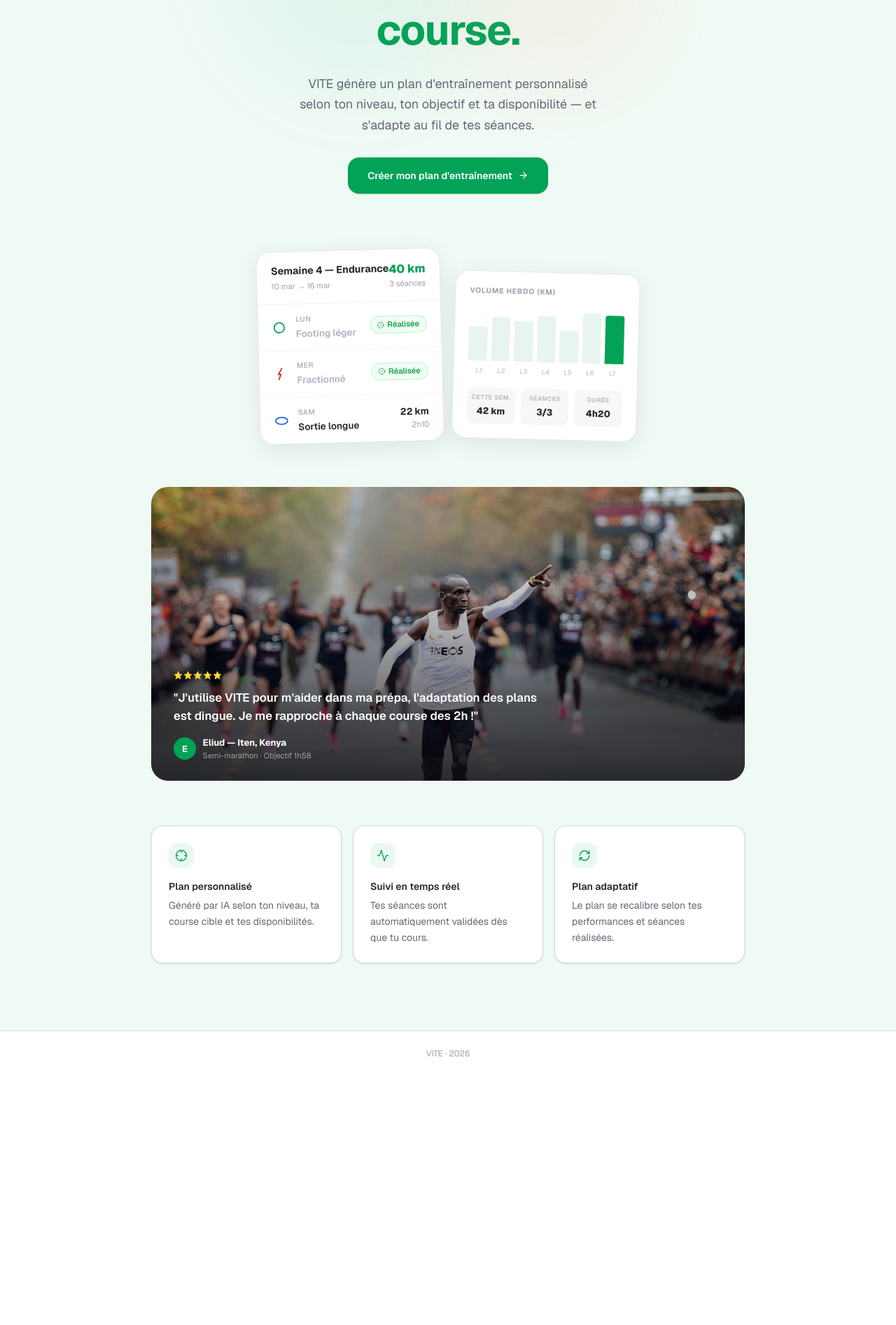
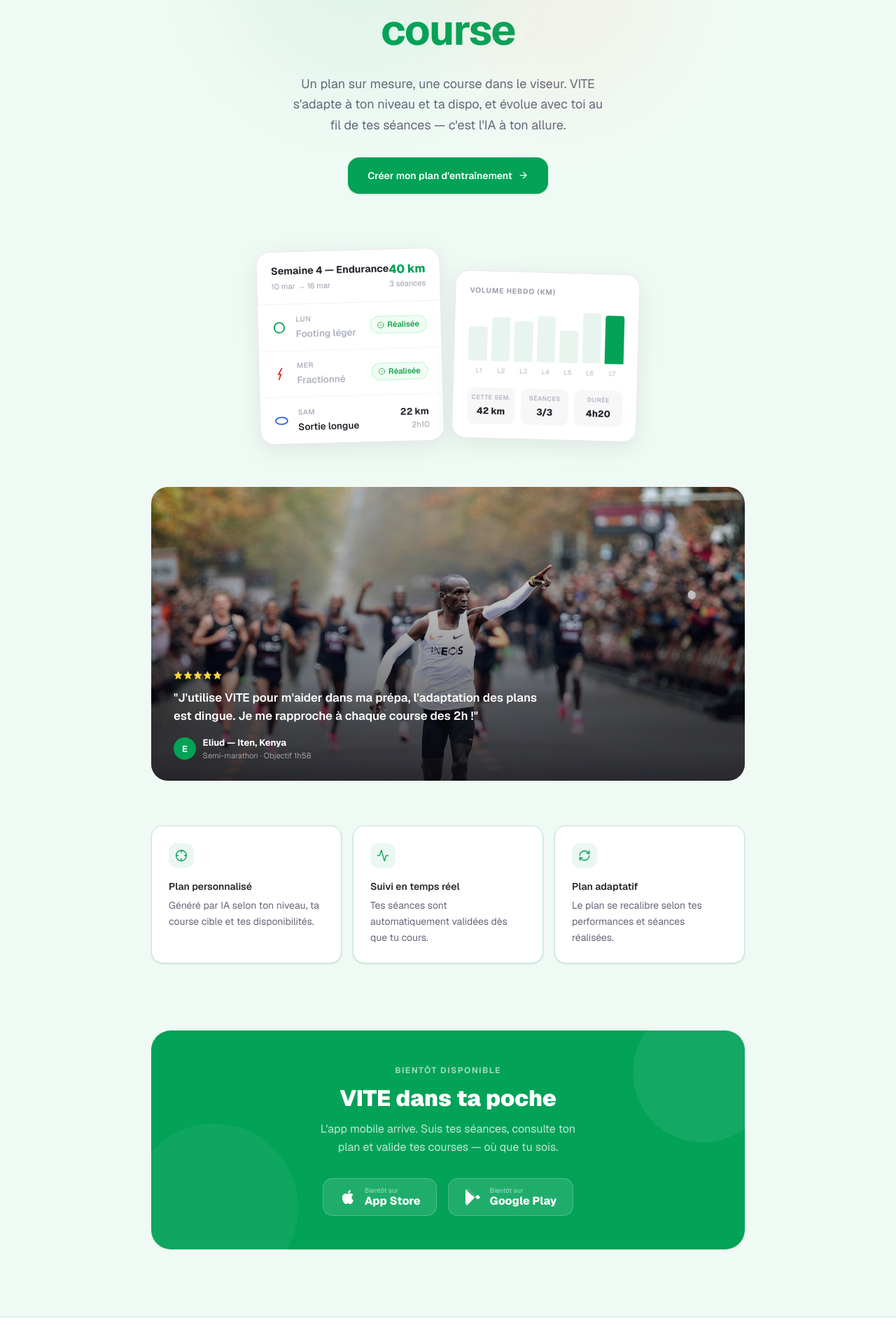
Before and after one commit to alexrieupeyrout-beep/running-app, a Next.js app: page / in a window 1280 px wide. Shown: the part 326-2220 px from the top of the page at 70% size. Before the commit the page ends 1864 px from the top, so only its background shows below. Built offline with nearby package versions, Linux system fonts and the light colour scheme.

Commit message:
landing : nouveau wording hero + section app mobile
- titre hero : "Prépare ta prochaine course"
- wording : "l'IA à ton allure"
- section "VITE dans ta poche" avec badges App Store / Google Play

Co-Authored-By: Claude Sonnet 4.6 <noreply@anthropic.com>

```diff
--- a/app/page.tsx
+++ b/app/page.tsx
@@ -144,12 +144,11 @@ export default function Home() {
 
           <h1 className="text-5xl sm:text-6xl font-bold text-[#282830] tracking-tight leading-tight max-w-2xl">
             Prépare ta prochaine{" "}
-            <span className="text-[#02A257]">course.</span>
+            <span className="text-[#02A257]">course</span>
           </h1>
 
           <p className="text-[#656779] text-lg max-w-md leading-relaxed">
-            VITE génère un plan d'entraînement personnalisé selon ton niveau,
-            ton objectif et ta disponibilité — et s'adapte au fil de tes séances.
+            Un plan sur mesure, une course dans le viseur. VITE s'adapte à ton niveau et ta dispo, et évolue avec toi au fil de tes séances — c'est l'IA à ton allure.
           </p>
 
           <Link
@@ -220,6 +219,47 @@ export default function Home() {
         </div>
       </div>
 
+      {/* App CTA */}
+      <div className="max-w-4xl mx-auto px-6 pb-24">
+        <div style={{ background: "#02A257", borderRadius: "28px", padding: "3rem 2.5rem", textAlign: "center", position: "relative", overflow: "hidden" }}>
+          {/* Blobs déco */}
+          <div style={{ position: "absolute", top: "-40px", right: "-40px", width: "200px", height: "200px", borderRadius: "50%", background: "rgba(255,255,255,0.07)" }} />
+          <div style={{ position: "absolute", bottom: "-60px", left: "-30px", width: "240px", height: "240px", borderRadius: "50%", background: "rgba(255,255,255,0.05)" }} />
+
+          <div style={{ position: "relative", zIndex: 1 }}>
+            <div style={{ fontSize: "0.75rem", fontWeight: "700", color: "rgba(255,255,255,0.6)", textTransform: "uppercase", letterSpacing: "0.12em", marginBottom: "0.75rem" }}>Bientôt disponible</div>
+            <h2 style={{ fontSize: "2rem", fontWeight: "900", color: "white", marginBottom: "0.75rem", lineHeight: 1.2 }}>
+              VITE dans ta poche
+            </h2>
+            <p style={{ fontSize: "1rem", color: "rgba(255,255,255,0.75)", maxWidth: "380px", margin: "0 auto 2rem", lineHeight: 1.6 }}>
+              L'app mobile arrive. Suis tes séances, consulte ton plan et valide tes courses — où que tu sois.
+            </p>
+            <div style={{ display: "flex", justifyContent: "center", gap: "1rem", flexWrap: "wrap" }}>
+              {/* App Store */}
+              <div style={{ display: "flex", alignItems: "center", gap: "0.75rem", padding: "0.75rem 1.4rem", borderRadius: "14px", background: "rgba(255,255,255,0.12)", border: "1.5px solid rgba(255,255,255,0.2)", backdropFilter: "blur(4px)" }}>
+                <svg width="24" height="24" viewBox="0 0 24 24" fill="white">
+                  <path d="M18.71 19.5c-.83 1.24-1.71 2.45-3.05 2.47-1.34.03-1.77-.79-3.29-.79-1.53 0-2 .77-3.27.82-1.31.05-2.3-1.32-3.14-2.53C4.25 17 2.94 12.45 4.7 9.39c.87-1.52 2.43-2.48 4.12-2.51 1.28-.02 2.5.87 3.29.87.78 0 2.26-1.07 3.8-.91.65.03 2.47.26 3.64 1.98-.09.06-2.17 1.28-2.15 3.81.03 3.02 2.65 4.03 2.68 4.04-.03.07-.42 1.44-1.38 2.83M13 3.5c.73-.83 1.94-1.46 2.94-1.5.13 1.17-.34 2.35-1.04 3.19-.69.85-1.83 1.51-2.95 1.42-.15-1.15.41-2.35 1.05-3.11z"/>
+                </svg>
+                <div style={{ textAlign: "left" }}>
+                  <div style={{ fontSize: "0.6rem", color: "rgba(255,255,255,0.6)", lineHeight: 1, marginBottom: "0.15rem" }}>Bientôt sur</div>
+                  <div style={{ fontSize: "1rem", fontWeight: "800", color: "white", lineHeight: 1 }}>App Store</div>
+                </div>
+              </div>
+              {/* Google Play */}
+              <div style={{ display: "flex", alignItems: "center", gap: "0.75rem", padding: "0.75rem 1.4rem", borderRadius: "14px", background: "rgba(255,255,255,0.12)", border: "1.5px solid rgba(255,255,255,0.2)", backdropFilter: "blur(4px)" }}>
+                <svg width="24" height="24" viewBox="0 0 24 24" fill="white">
+                  <path d="M3.18 23.76c.3.17.64.22.97.15l11.18-11.18L12 9.4 3.18 23.76zm16.4-11.09L16.9 11.2 5.27.59c-.1-.1-.23-.17-.37-.2L16.58 11.2l2.99 1.47zM2.1.7C2.04.86 2 1.04 2 1.23v21.54c0 .19.04.37.1.53L13.6 12 2.1.7zm19.3 9.43l-2.32-1.14L15.8 12l3.28 3.28 2.32-1.14c.66-.32 1.1-.96 1.1-1.71s-.44-1.38-1.1-1.7z"/>
+                </svg>
+                <div style={{ textAlign: "left" }}>
+                  <div style={{ fontSize: "0.6rem", color: "rgba(255,255,255,0.6)", lineHeight: 1, marginBottom: "0.15rem" }}>Bientôt sur</div>
+                  <div style={{ fontSize: "1rem", fontWeight: "800", color: "white", lineHeight: 1 }}>Google Play</div>
+                </div>
+              </div>
+            </div>
+          </div>
+        </div>
+      </div>
+
       {/* Footer */}
       <footer className="border-t border-[#c5e6d5] bg-white">
         <div className="max-w-5xl mx-auto px-6 py-6 text-center text-[#9ea0ae] text-xs">
```
